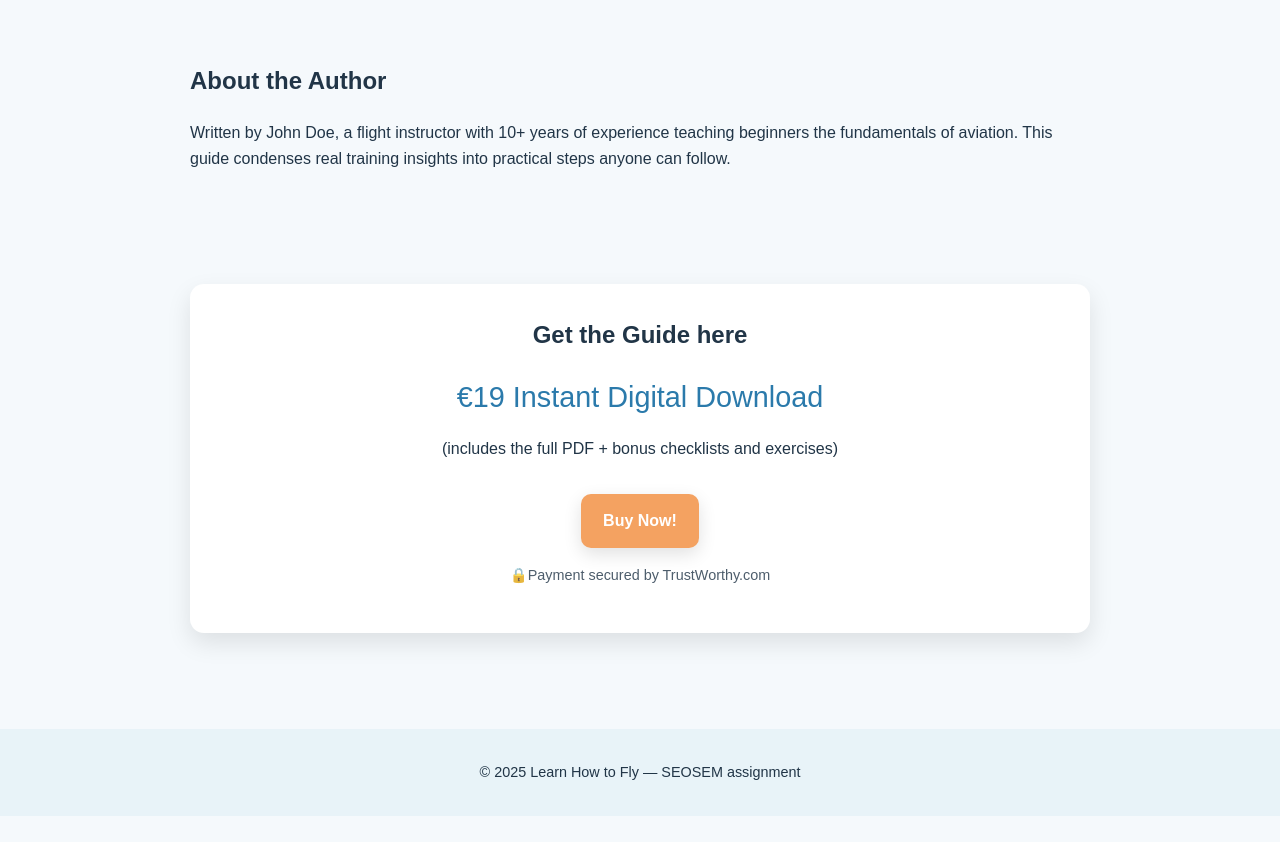
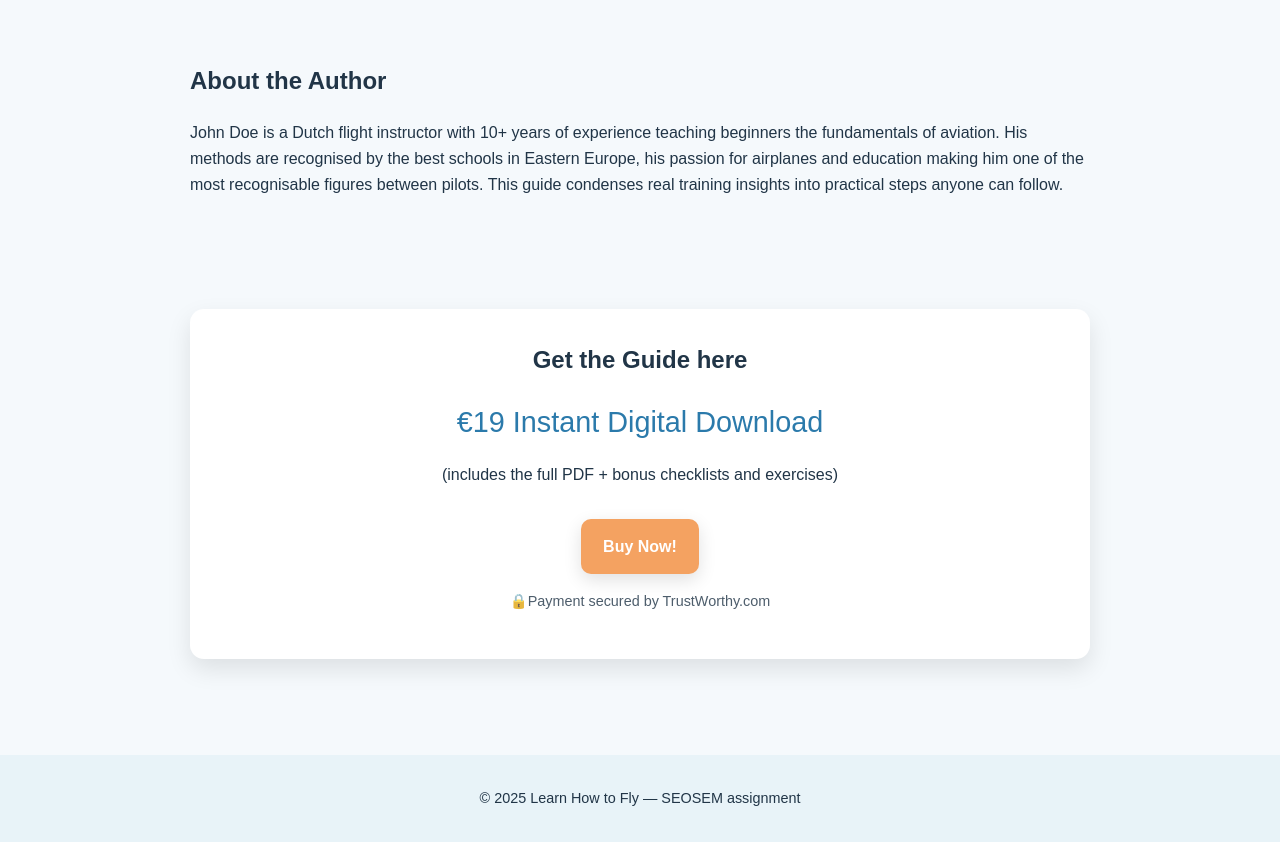
Before and after one commit to Rebecantcode/Rebecantcode.github.io, a plain HTML site: page index.html in a window 1280 px wide. Shown: the part 1420-2262 px from the top of the page. Before the commit the page ends 2236 px from the top, so only its background shows below. Drawn offline with Linux system fonts and the light colour scheme.

Commit message:
Add files via upload

```diff
--- a/index.html
+++ b/index.html
@@ -213,7 +213,7 @@
     <!-- ABOUT AUTHOR -->
     <section id="author">
         <h2>About the Author</h2>
-        <p>Written by John Doe, a flight instructor with 10+ years of experience teaching beginners the fundamentals of aviation. This guide condenses real training insights into practical steps anyone can follow.</p>
+        <p>John Doe is a Dutch flight instructor with 10+ years of experience teaching beginners the fundamentals of aviation. His methods are recognised by the best schools in Eastern Europe, his passion for airplanes and education making him one of the most recognisable figures between pilots. This guide condenses real training insights into practical steps anyone can follow.</p>
     </section>
 
     <!-- BUY SECTION -->
```
